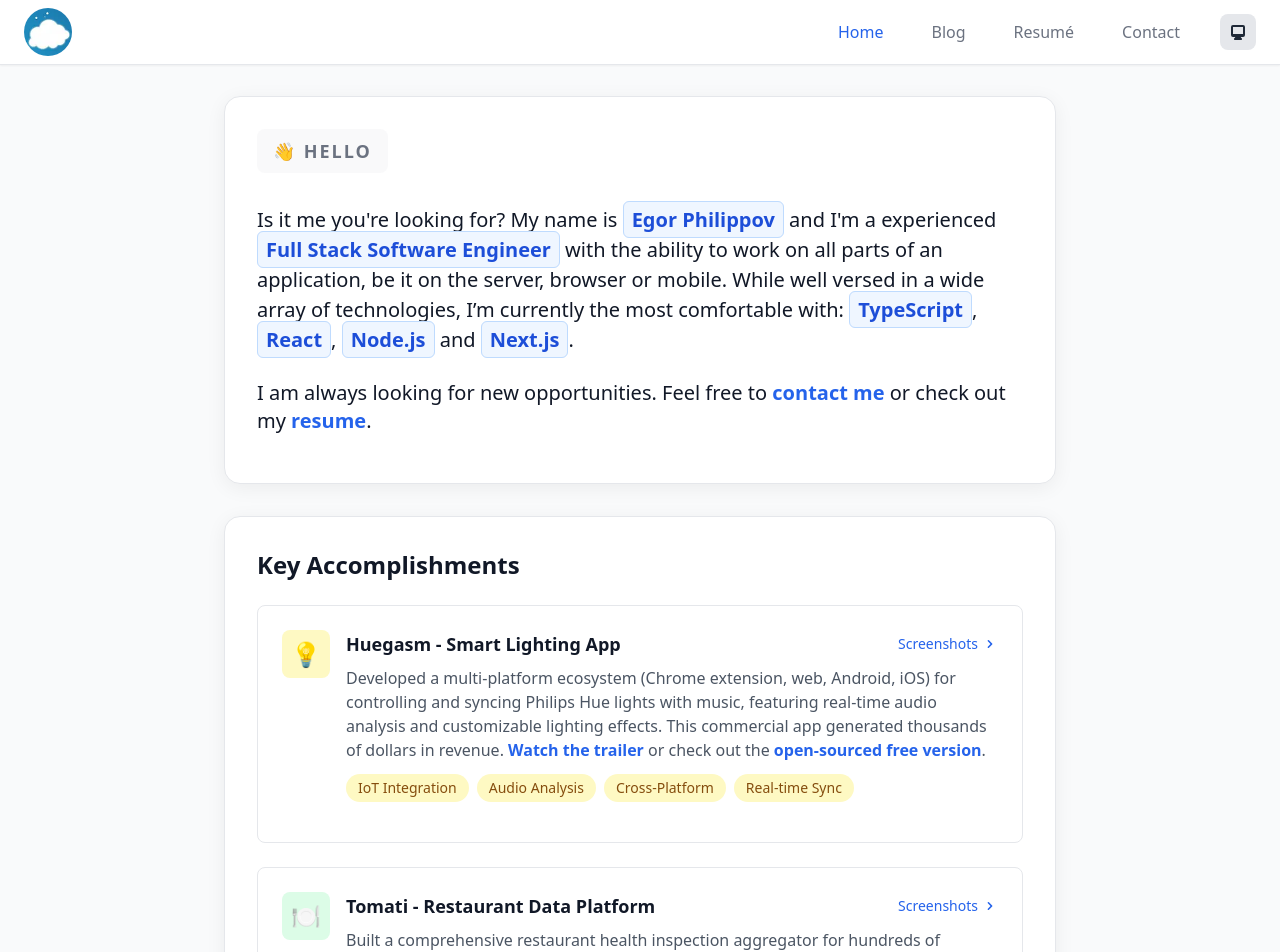
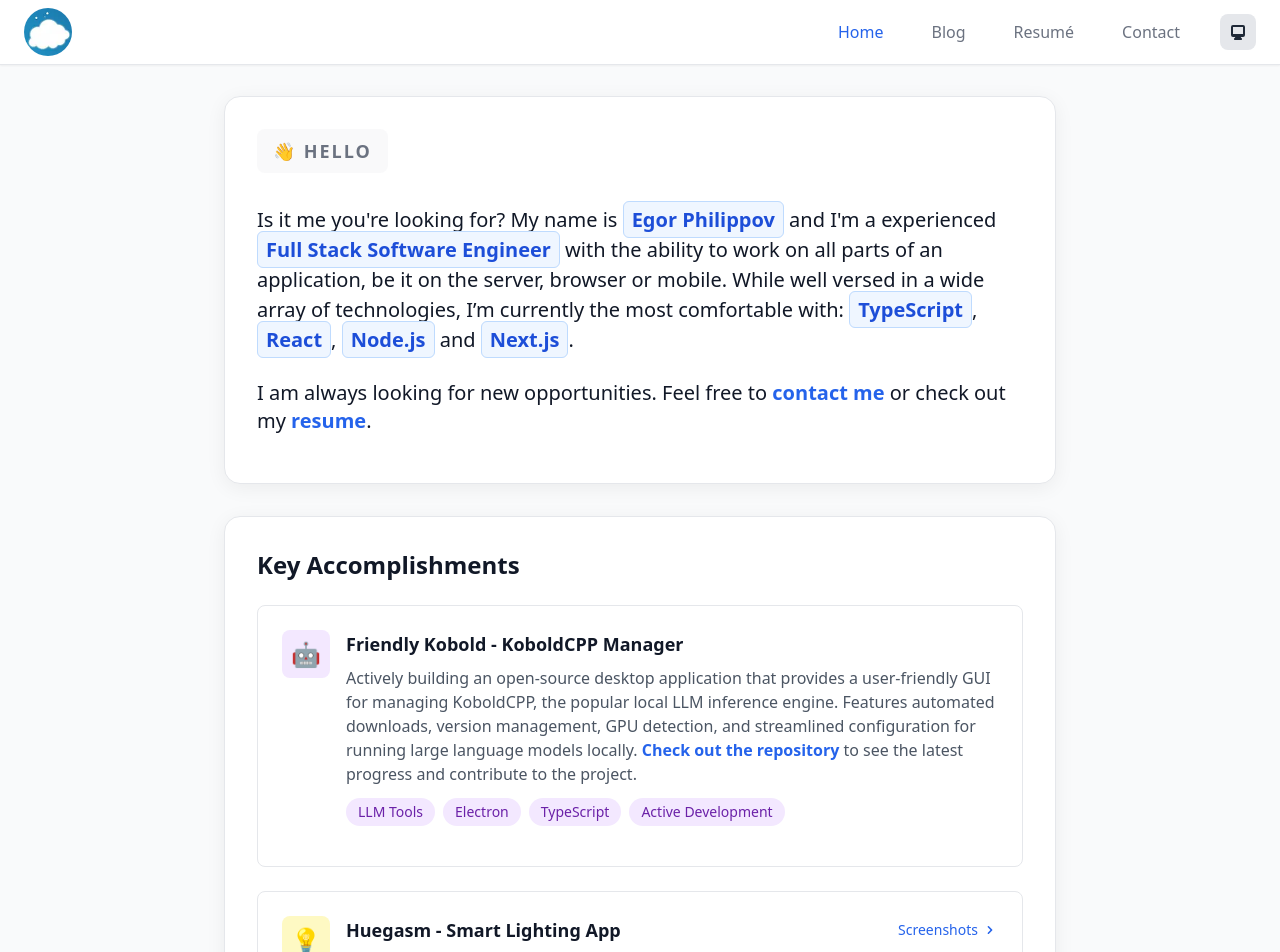
Before and after one commit to lone-cloud/egorphilippov, a Next.js app: page / in a window 1280 px wide. Shown: the top 952 px of the page. Built offline with nearby package versions, Linux system fonts and the light colour scheme.

Commit message:
adding the upcoming friendly-kobold project to the projects list

```diff
--- a/src/app/page.tsx
+++ b/src/app/page.tsx
@@ -47,6 +47,30 @@ export default function Home() {
   ];
 
   const projects = [
+    {
+      id: 'friendly-kobold',
+      icon: '🤖',
+      iconBgColor: 'bg-purple-100 dark:bg-purple-900/30',
+      title: 'Friendly Kobold - KoboldCPP Manager',
+      description: (
+        <>
+          Actively building an open-source desktop application that provides a user-friendly GUI for
+          managing KoboldCPP, the popular local LLM inference engine. Features automated downloads,
+          version management, GPU detection, and streamlined configuration for running large
+          language models locally.{' '}
+          <StyledLink href="https://github.com/lone-cloud/friendly-kobold" external>
+            Check out the repository
+          </StyledLink>{' '}
+          to see the latest progress and contribute to the project.
+        </>
+      ),
+      tags: [
+        { label: 'LLM Tools', color: 'purple' as const },
+        { label: 'Electron', color: 'purple' as const },
+        { label: 'TypeScript', color: 'purple' as const },
+        { label: 'Active Development', color: 'purple' as const },
+      ],
+    },
     {
       id: 'huegasm',
       icon: '💡',
@@ -125,7 +149,7 @@ export default function Home() {
     {
       id: 'next-deploy',
       icon: '⚡',
-      iconBgColor: 'bg-purple-100 dark:bg-purple-900/30',
+      iconBgColor: 'bg-blue-100 dark:bg-blue-900/30',
       title: 'Next Deploy Library',
       description: (
         <>
@@ -138,10 +162,10 @@ export default function Home() {
         </>
       ),
       tags: [
-        { label: 'DevOps', color: 'purple' as const },
-        { label: 'AWS', color: 'purple' as const },
-        { label: 'Serverless', color: 'purple' as const },
-        { label: 'CLI Tool', color: 'purple' as const },
+        { label: 'DevOps', color: 'blue' as const },
+        { label: 'AWS', color: 'blue' as const },
+        { label: 'Serverless', color: 'blue' as const },
+        { label: 'CLI Tool', color: 'blue' as const },
       ],
     },
     {
```
Also changed, not shown: package.json (+4 -4 lines), 1 other file (tests, documents, lock files or other folders).
